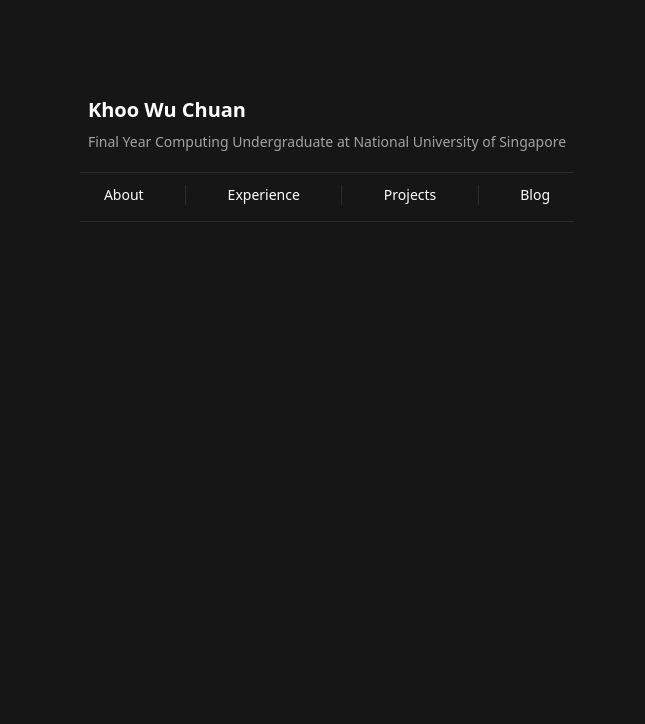
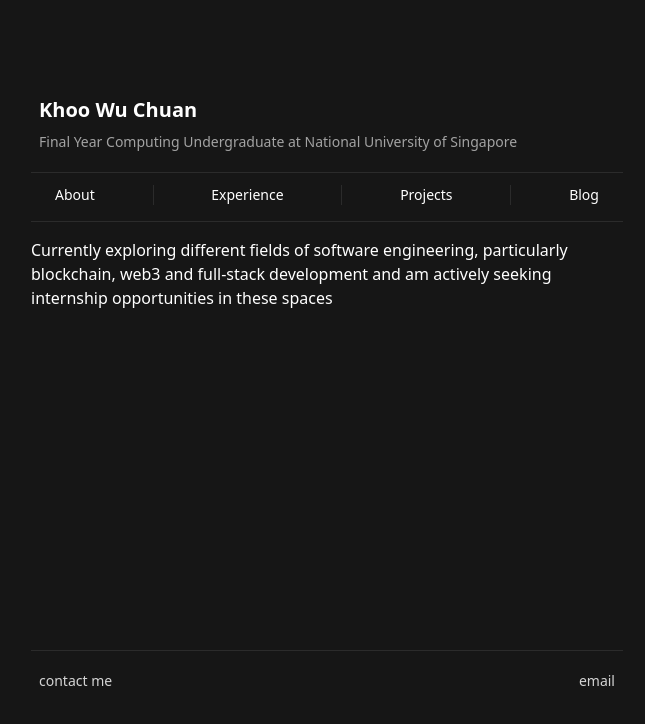
Before and after one commit to 0xwuchuan/wuchuan.xyz, a Next.js app: page / in a window 1280 px wide. Shown: the top 724 px of the page, without its empty margins (313-958 px from the left). Built offline with nearby package versions, Linux system fonts and the light colour scheme.

Commit message:
feat:worked on footer

```diff
--- a/src/app/page.tsx
+++ b/src/app/page.tsx
@@ -1,10 +1,16 @@
-import Header from '@/components/header'
+import Header from "@/components/header";
+import Footer from "@/components/footer";
 
 export default function Home() {
   return (
     <div className="max-w-2xl px-10 grow">
       <Header />
+      <p className="pb-80">
+        Currently exploring different fields of software engineering,
+        particularly blockchain, web3 and full-stack development and am actively
+        seeking internship opportunities in these spaces
+      </p>
+      <Footer />
     </div>
-
-  )
+  );
 }
--- /dev/null
+++ b/src/components/footer.tsx
@@ -0,0 +1,16 @@
+import { Separator } from "./ui/separator";
+
+export default function Footer() {
+  return (
+    <footer>
+      <Separator className="my-5 opacity-50 bg-neutral-700" />
+      <div className="flex justify-between">
+        <p className="px-2 text-sm text-neutral-300">contact me</p>
+        {/* For all contact methods */}
+        <div>
+          <p className="px-2 text-sm text-neutral-300">email</p>
+        </div>
+      </div>
+    </footer>
+  );
+}
```
